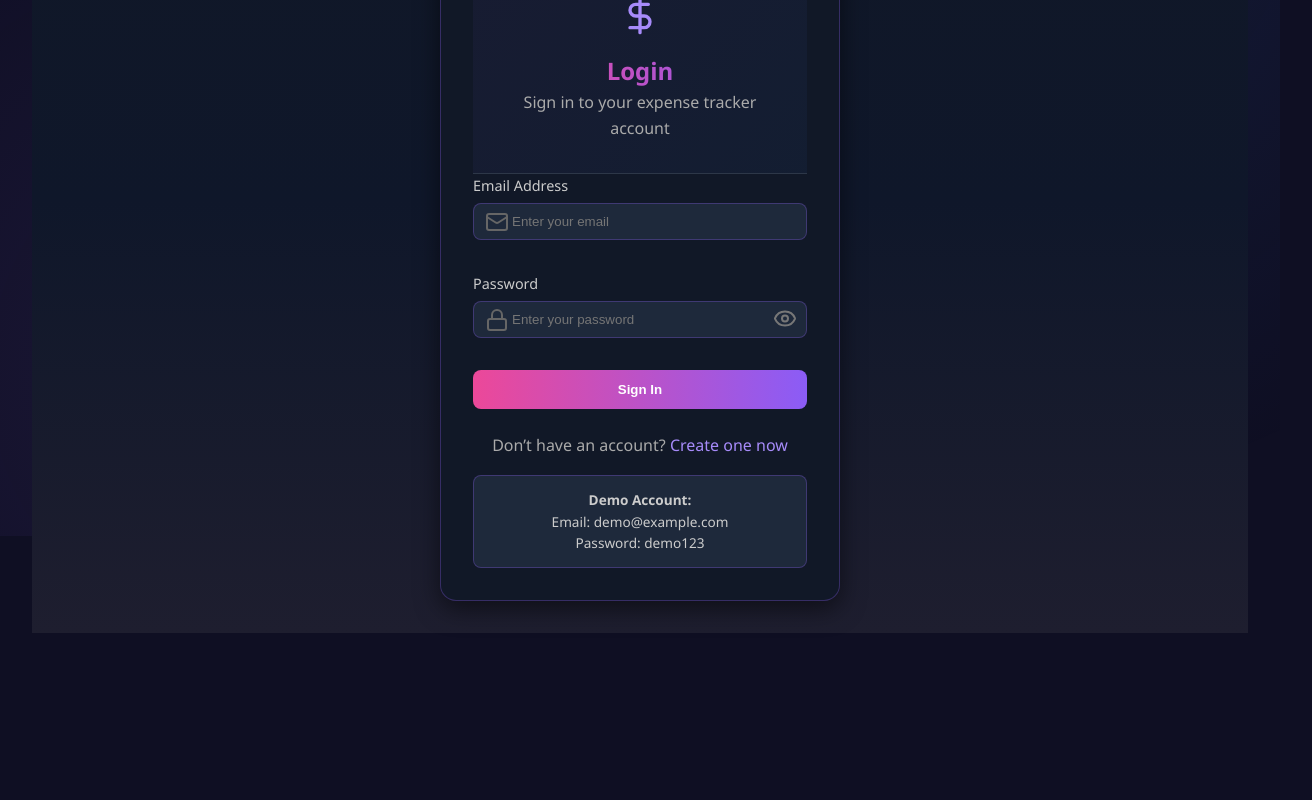
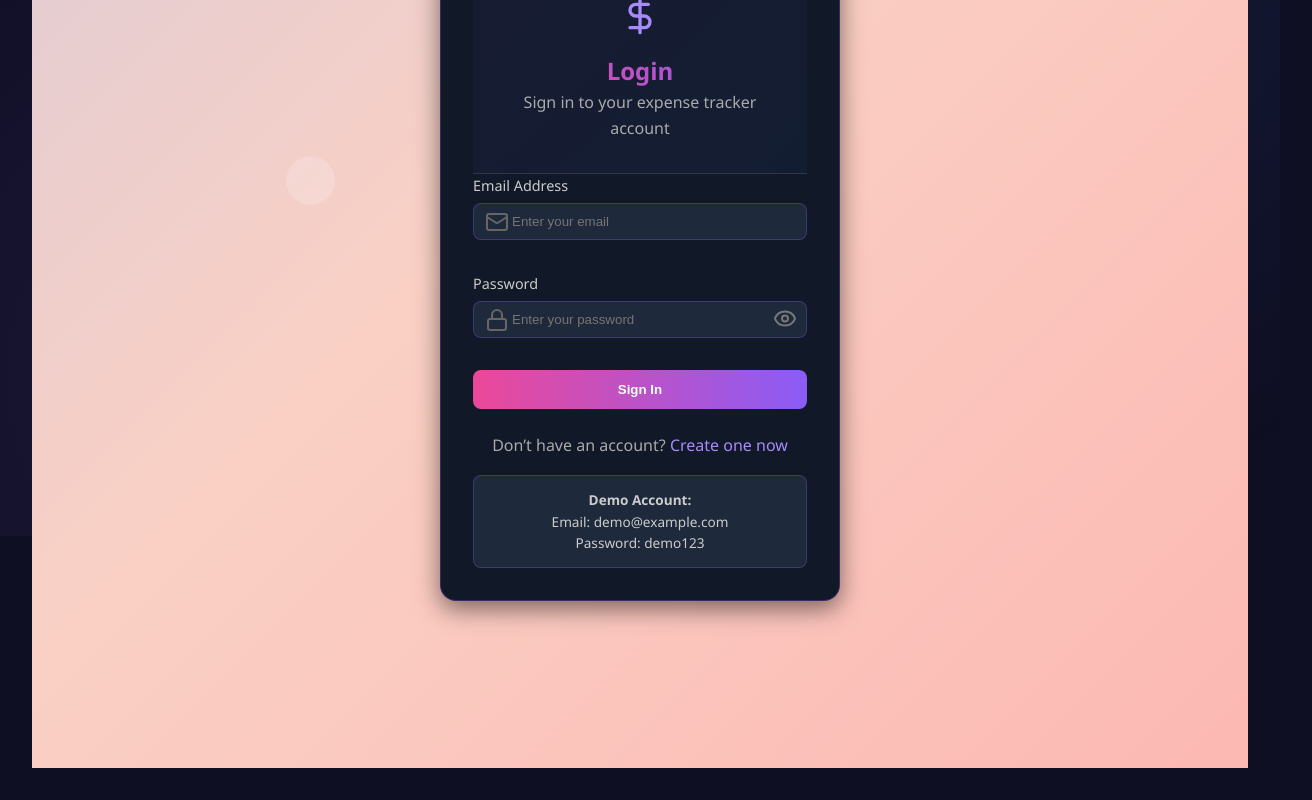
Before and after one commit to EktaMishra12/ExpenseTrackerSystem, a React (Vite) app: page / in a window 1280 px wide. Shown: the part 264-1064 px from the top of the page, 1312 px wide, since content can reach past the window. Before the commit the page ends 929 px from the top, so only its background shows below. Built offline with nearby package versions, Linux system fonts and the light colour scheme; no server answers.

Commit message:
Updated signup page and background animation

```diff
--- a/src/auth/Login.jsx
+++ b/src/auth/Login.jsx
@@ -22,21 +22,21 @@ export default function Login() {
             return;
         }
 
-        // 1. Demo account login
+        // Demo account login
         if (email === 'demo@example.com' && password === 'demo123') {
             navigate('/dashboard');
             setIsLoading(false);
             return;
         }
 
-        // 2. Check registered users from localStorage (array format from Signup.jsx)
+        // Check registered users from localStorage
         const users = JSON.parse(localStorage.getItem('users')) || [];
         const existingUser = users.find(
             (u) => u.email === email && u.password === password
         );
 
         if (existingUser) {
-            navigate('/dashboard'); // ✅ successful login
+            navigate('/dashboard');
         } else {
             setError('Invalid email or password');
         }
@@ -46,6 +46,12 @@ export default function Login() {
 
     return (
         <div className="login-page">
+            {/* 🔵 Floating Bubbles Background */}
+            <div className="bubbles">
+                <span></span><span></span><span></span><span></span><span></span>
+                <span></span><span></span><span></span><span></span><span></span>
+            </div>
+
             {/* Header */}
             <header className="login-header">
                 <h1 className="logo">
@@ -120,6 +126,13 @@ export default function Login() {
                     </div>
                 </div>
             </div>
+
+            {/* Extra floating bubbles (big ones) */}
+            <div className="bubble" style={{ left: "10%", width: "20px", height: "20px" }}></div>
+            <div className="bubble" style={{ left: "30%", width: "40px", height: "40px" }}></div>
+            <div className="bubble" style={{ left: "50%", width: "25px", height: "25px" }}></div>
+            <div className="bubble" style={{ left: "70%", width: "35px", height: "35px" }}></div>
+            <div className="bubble" style={{ left: "90%", width: "15px", height: "15px" }}></div>
         </div>
     );
 }
--- a/src/auth/Signup.jsx
+++ b/src/auth/Signup.jsx
@@ -75,6 +75,12 @@ export default function Signup() {
 
     return (
         <div className="signup-page">
+            {/* 🔵 Floating Bubbles Background */}
+            <div className="bubbles">
+                <span></span><span></span><span></span><span></span><span></span>
+                <span></span><span></span><span></span><span></span><span></span>
+            </div>
+
             {/* Header */}
             <header className="signup-header">
                 <h1 className="logo">
--- a/src/auth/login.css
+++ b/src/auth/login.css
@@ -1,10 +1,109 @@
 /* Page background */
+
 .login-page {
     min-height: 100vh;
     display: flex;
     flex-direction: column;
     background: linear-gradient(to bottom, #111827, #0f172a, #1e1e2f);
     font-family: "Segoe UI", sans-serif;
+    overflow: hidden;
+
+    /* Animated Gradient Background */
+    background: linear-gradient(-45deg, #ff9a9e, #fad0c4, #a1c4fd, #c2e9fb);
+    background-size: 400% 400%;
+    animation: gradientBG 15s ease infinite;
+}
+
+@keyframes gradientBG {
+    0% {
+        background-position: 0% 50%;
+    }
+
+    50% {
+        background-position: 100% 50%;
+    }
+
+    100% {
+        background-position: 0% 50%;
+    }
+}
+
+.bubbles {
+    position: absolute;
+    width: 100%;
+    height: 100%;
+    z-index: 0;
+    /* bubbles peeche rahenge */
+    overflow: hidden;
+}
+
+.bubbles span {
+    position: absolute;
+    bottom: -150px;
+    background: rgba(255, 255, 255, 0.2);
+    animation: rise 6s infinite ease-in;
+    border-radius: 50%;
+}
+
+/* Bubble size and delay */
+.bubbles span:nth-child(1) {
+    left: 10%;
+    width: 35px;
+    height: 35px;
+    animation-delay: 0s;
+}
+
+.bubbles span:nth-child(2) {
+    left: 20%;
+    width: 45px;
+    height: 45px;
+    animation-delay: 2s;
+}
+
+.bubbles span:nth-child(3) {
+    left: 40%;
+    width: 30px;
+    height: 30px;
+    animation-delay: 4s;
+}
+
+.bubbles span:nth-child(4) {
+    left: 60%;
+    width: 50px;
+    height: 50px;
+    animation-delay: 6s;
+}
+
+.bubbles span:nth-child(5) {
+    left: 80%;
+    width: 60px;
+    height: 60px;
+    animation-delay: 8s;
+}
+
+/* Bubble rise animation */
+@keyframes rise {
+    0% {
+        transform: translateY(0) scale(1);
+        opacity: 0.7;
+    }
+
+    50% {
+        opacity: 1;
+    }
+
+    100% {
+        transform: translateY(-1200px) scale(1.2);
+        opacity: 0;
+    }
+}
+
+
+/* form and card should appear above bubbles */
+.login-card,
+.login-header {
+    position: relative;
+    z-index: 1;
 }
 
 /* Header */
--- a/src/auth/signup.css
+++ b/src/auth/signup.css
@@ -1,11 +1,113 @@
 /* Page background */
+
 .signup-page {
     min-height: 100vh;
     display: flex;
     flex-direction: column;
     background: linear-gradient(to bottom, #111827, #0f172a, #1e1e2f);
     font-family: "Segoe UI", sans-serif;
+    overflow: hidden;
+
+    /* Animated Gradient Background */
+    background: linear-gradient(-45deg, #ff9a9e, #fad0c4, #a1c4fd, #c2e9fb);
+    background-size: 400% 400%;
+    animation: gradientBG 15s ease infinite;
 }
+
+@keyframes gradientBG {
+    0% {
+        background-position: 0% 50%;
+    }
+
+    50% {
+        background-position: 100% 50%;
+    }
+
+    100% {
+        background-position: 0% 50%;
+    }
+}
+
+.bubbles {
+    position: absolute;
+    width: 100%;
+    height: 100%;
+    z-index: 0;
+    /* bubbles peeche rahenge */
+    overflow: hidden;
+}
+
+.bubbles span {
+    position: absolute;
+    bottom: -150px;
+    background: rgba(255, 255, 255, 0.2);
+    /* semi-transparent white */
+    animation: rise 6s infinite ease-in;
+    border-radius: 50%;
+}
+
+/* Bubble size and delay */
+.bubbles span:nth-child(1) {
+    left: 10%;
+    width: 35px;
+    height: 35px;
+    animation-delay: 0s;
+}
+
+.bubbles span:nth-child(2) {
+    left: 20%;
+    width: 45px;
+    height: 45px;
+    animation-delay: 2s;
+}
+
+.bubbles span:nth-child(3) {
+    left: 40%;
+    width: 30px;
+    height: 30px;
+    animation-delay: 4s;
+}
+
+.bubbles span:nth-child(4) {
+    left: 60%;
+    width: 50px;
+    height: 50px;
+    animation-delay: 6s;
+}
+
+.bubbles span:nth-child(5) {
+    left: 80%;
+    width: 60px;
+    height: 60px;
+    animation-delay: 8s;
+}
+
+/* Bubble rise animation */
+@keyframes rise {
+    0% {
+        transform: translateY(0) scale(1);
+        opacity: 0.7;
+    }
+
+    50% {
+        opacity: 1;
+    }
+
+    100% {
+        transform: translateY(-1200px) scale(1.2);
+        opacity: 0;
+    }
+}
+
+
+/* form and card should appear above bubbles */
+.login-card,
+.login-header {
+    position: relative;
+    z-index: 1;
+}
+
+
 
 /* Header */
 .signup-header {
```
